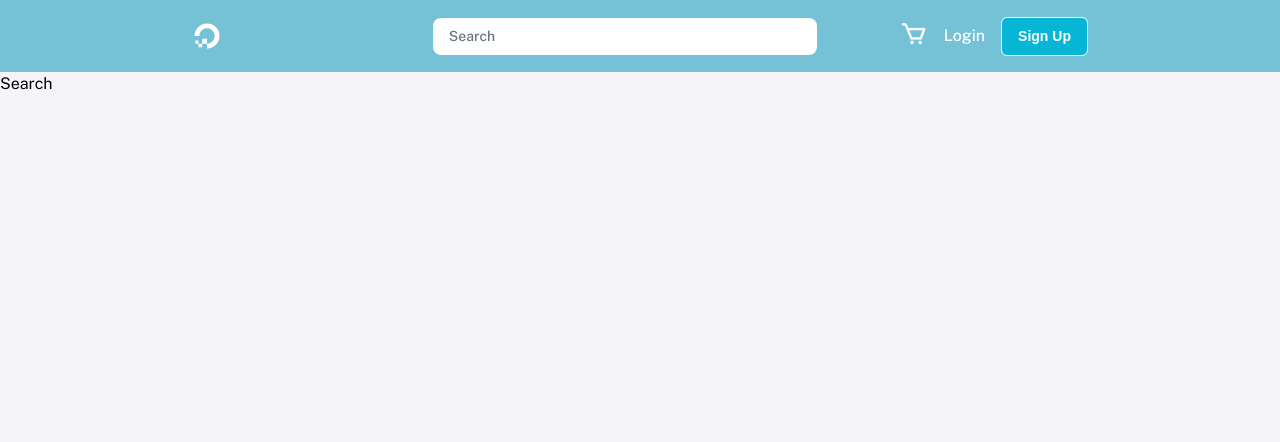
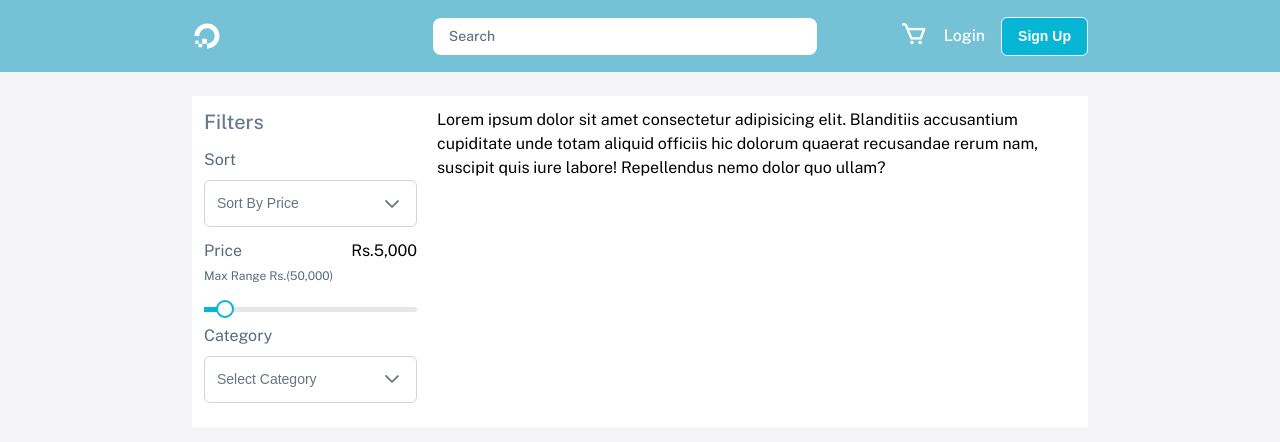
Before and after one commit to Moazam05/mern-e-commerce, a React (Vite) app in the folder client/: page /search in a window 1280 px wide. Shown: the top 442 px of the page. Built offline with nearby package versions, Linux system fonts and the light colour scheme; a web font is replaced by a local one.

Commit message:
search ui

```diff
--- a/client/src/index.css
+++ b/client/src/index.css
@@ -23,3 +23,7 @@ body {
 .checkbox-custom .p-checkbox .p-checkbox-box {
   border-radius: 0 !important;
 }
+
+.p-inputtext {
+  @apply text-[14px];
+}
--- a/client/src/views/Search/index.tsx
+++ b/client/src/views/Search/index.tsx
@@ -1,5 +1,101 @@
+import { Dropdown, DropdownChangeEvent } from "primereact/dropdown";
+import { useState } from "react";
+import { Slider, SliderChangeEvent } from "primereact/slider";
+import { thousandSeparatorNumber } from "../../utils";
+
+interface Sort {
+  name: string;
+  code: string;
+}
+
+interface Category {
+  name: string;
+  code: string;
+}
+
+const sortOptions: Sort[] = [
+  { name: "High to Low", code: "high" },
+  { name: "Low to High", code: "low" },
+];
+
+const categoryOptions = [
+  { name: "All", code: "all" },
+  { name: "Mobiles", code: "mobiles" },
+  { name: "Laptops", code: "laptops" },
+  { name: "Tablets", code: "tablets" },
+  { name: "Accessories", code: "accessories" },
+];
+
 const Search = () => {
-  return <div>Search</div>;
+  const [selectedSort, setSelectedSort] = useState<Sort | null>(null);
+  const [sliderValue, setSliderValue] = useState<number>(5000);
+  const [selectedCategory, setSelectedCategory] = useState<Category | null>(
+    null
+  );
+
+  return (
+    <div className="container">
+      <div className="my-6 bg-white p-3 flex gap-5">
+        <div className="w-[25%]">
+          <div>
+            <div className="text-gray text-xl font-medium">Filters</div>
+            <div className="my-3">
+              <label htmlFor="sort" className="text-gray-200">
+                Sort
+              </label>
+              <Dropdown
+                value={selectedSort}
+                onChange={(e: DropdownChangeEvent) => setSelectedSort(e.value)}
+                options={sortOptions}
+                optionLabel="name"
+                placeholder="Sort By Price"
+                className="w-full md:w-14rem mt-2"
+              />
+            </div>
+            <div className="my-3">
+              <div className="flex justify-between">
+                <label htmlFor="price" className="text-gray-200">
+                  Price <br />
+                  <span className="text-[12px]">Max Range Rs.(50,000)</span>
+                </label>
+
+                <div>Rs.{thousandSeparatorNumber(sliderValue)}</div>
+              </div>
+              <Slider
+                value={sliderValue}
+                onChange={(e: SliderChangeEvent) =>
+                  setSliderValue(e.value as number)
+                }
+                className="w-full mt-5"
+                max={50000}
+              />
+            </div>
+            <div className="my-3">
+              <label htmlFor="category" className="text-gray-200">
+                Category
+              </label>
+              <Dropdown
+                value={selectedCategory}
+                onChange={(e: DropdownChangeEvent) =>
+                  setSelectedCategory(e.value)
+                }
+                options={categoryOptions}
+                optionLabel="name"
+                placeholder="Select Category"
+                className="w-full md:w-14rem mt-2"
+              />
+            </div>
+          </div>
+        </div>
+        <div className="w-[75%]">
+          Lorem ipsum dolor sit amet consectetur adipisicing elit. Blanditiis
+          accusantium cupiditate unde totam aliquid officiis hic dolorum quaerat
+          recusandae rerum nam, suscipit quis iure labore! Repellendus nemo
+          dolor quo ullam?
+        </div>
+      </div>
+    </div>
+  );
 };
 
 export default Search;
```
